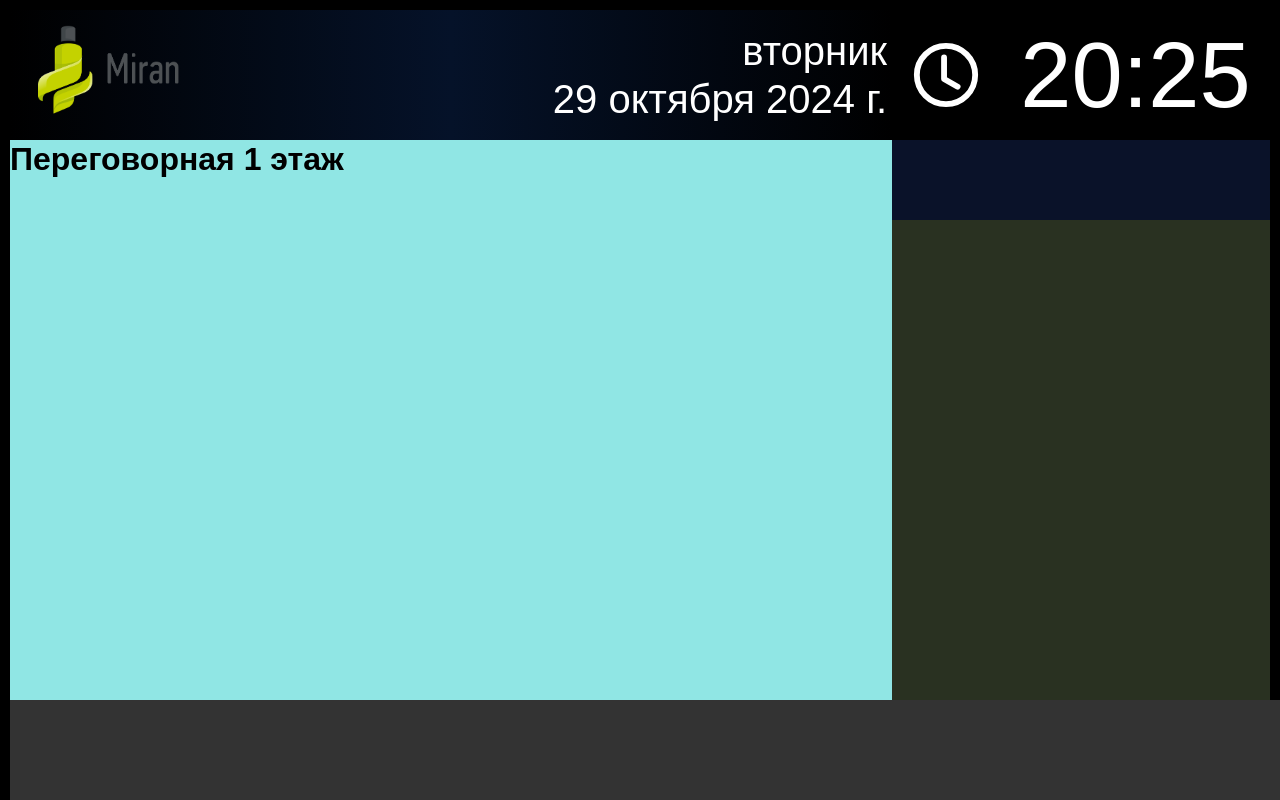
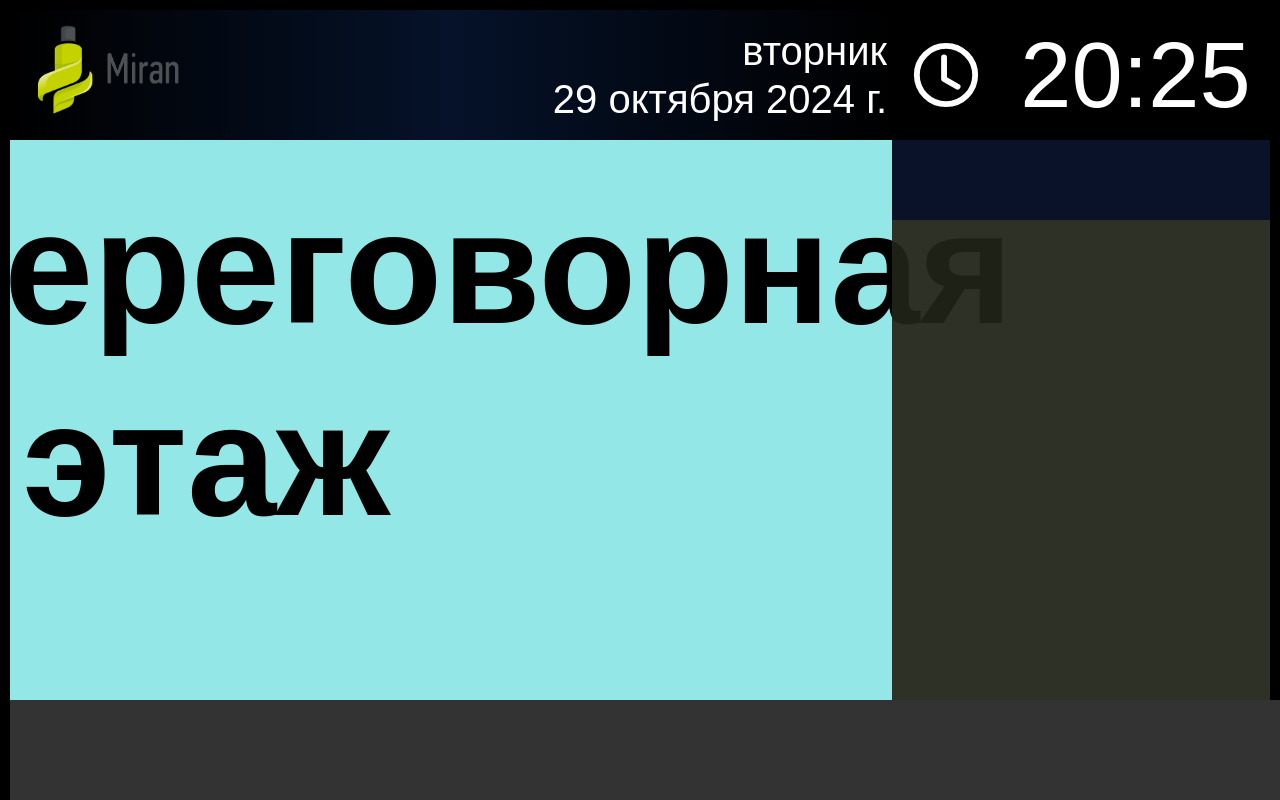
Before and after one commit to Sanch13/get-calDav-data, a Django app: template rooms/templates/rooms/index_old.html in a window 1280 px wide. Run offline with Django 4.2, Linux system fonts and the light colour scheme; the template is opened without the code that fills it, so the values that code supplies are empty.

Commit message:
edited styles for main block

```diff
--- a/static/css/styles.css
+++ b/static/css/styles.css
@@ -123,14 +123,37 @@ MAIN
     display: flex;
     flex: 1;
     width: 100%;
-    background-color: rgb(174, 238, 168);
+    /* background-color: rgb(174, 238, 168); */
 }
 
 /* Левая часть основной части*/
 .main-left {
+    display: flex;
+    flex-direction: column;
+    justify-content: start;
     width: 70%;
     background-color: rgba(143, 231, 231, 0.959);
+    padding-bottom: 2rem;
+    gap: 40px;
 }
+
+.main__title, .main__time, .main__status {
+    display: flex;
+    justify-content: center;
+    align-items: center;
+    font-size: 5rem;
+}
+
+.main__title {
+    padding-top: 2rem;
+
+}
+
+.main__status {
+    padding: 1rem;
+}
+
+
 /* Правая часть основной части*/
 .main-right {
     width: 30%;
```
Also changed, not shown: index.html (+7 -44 lines).
